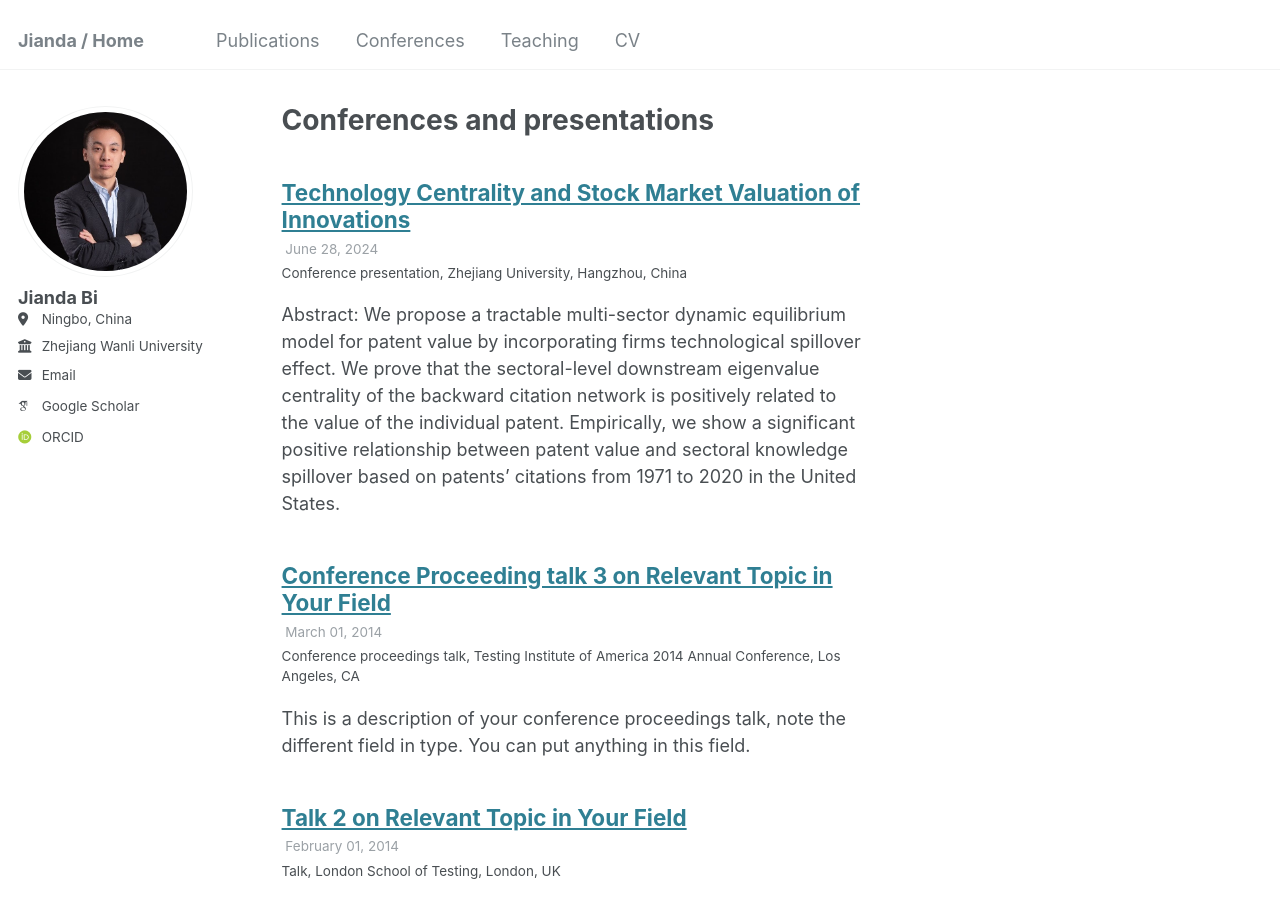
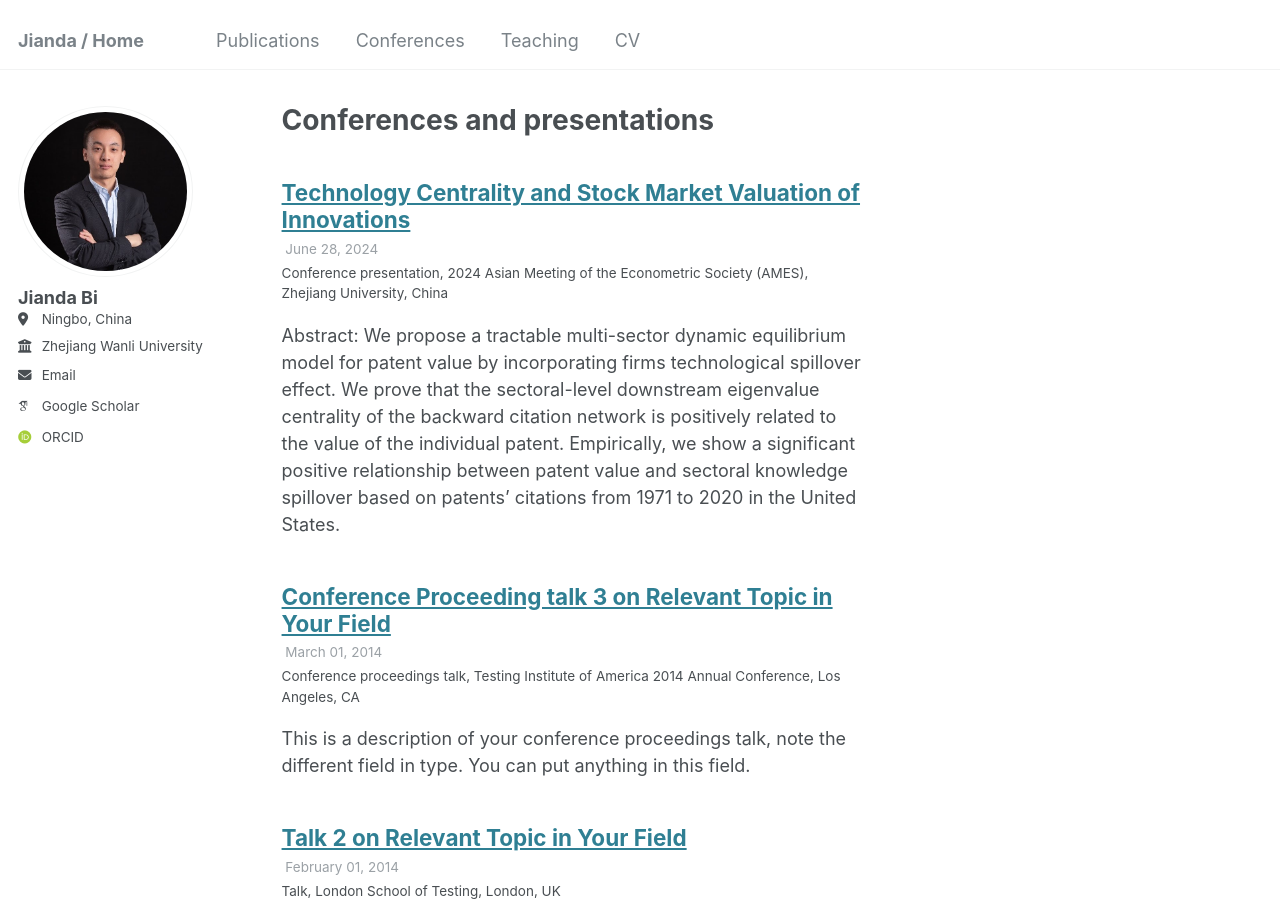
Before and after one commit to JiandaBi/Jianda.github.io, a Jekyll site: the page built from _pages/talks.html, in a window 1280 px wide and 900 px high. Built offline with Jekyll 4.4.1, drawn with Linux system fonts in a browser that asks for light colours; some web fonts are replaced.

Commit message:
Update 2024-06-28-talk-1.md

```diff
--- a/_talks/2024-06-28-talk-1.md
+++ b/_talks/2024-06-28-talk-1.md
@@ -3,9 +3,9 @@ title: "Technology Centrality and Stock Market Valuation of Innovations"
 collection: talks
 type: "Conference presentation"
 permalink: /talks/2024-06-28-talk-1
-venue: "Zhejiang University"
+venue: "2024 Asian Meeting of the Econometric Society (AMES)"
 date: 2024-06-28
-location: "Hangzhou, China"
+location: "Zhejiang University, China"
 ---
 
 Abstract: We propose a tractable multi-sector dynamic equilibrium model for patent value by incorporating firms technological spillover effect. We prove that the sectoral-level downstream eigenvalue centrality of the backward citation network is positively related to the value of the individual patent. Empirically, we show a significant positive relationship between patent value and sectoral knowledge spillover based on patents’ citations from 1971 to 2020 in the United States.
```
